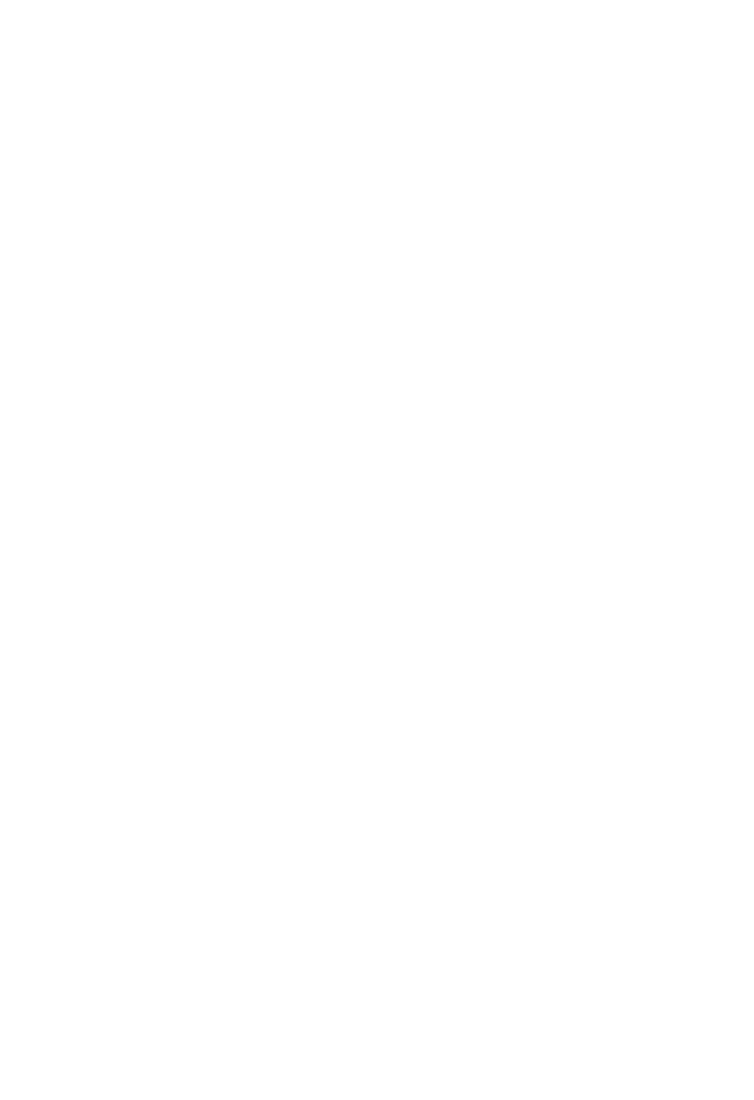
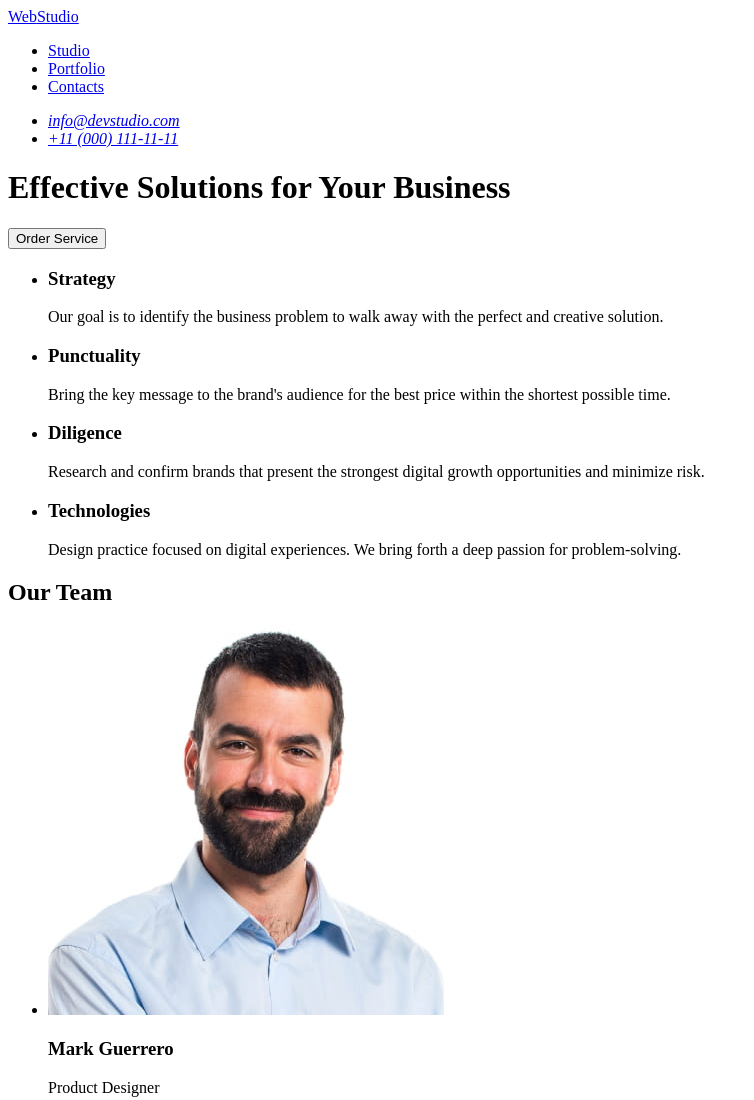
Before and after one commit to sofi-dobriak/goit-markup-hw-01, a plain HTML site: page index.html in a window 1280 px wide. Shown: the top 1100 px of the page, without its empty margins (0-754 px from the left). Before the commit the page ends 800 px from the top, so only its background shows below. Drawn offline with Linux system fonts and the light colour scheme.

Commit message:
Write HTML and add images

```diff
--- a/index.html
+++ b/index.html
@@ -8,7 +8,92 @@
 </head>
 
 <body>
+    <!-- Header -->
+    <header>
+        <a href="./index.html"><span>Web</span>Studio</a>
 
+        <!-- Navigation -->
+        <nav>
+            <ul>
+                <li><a href="#">Studio</a></li>
+                <li><a href="#">Portfolio</a></li>
+                <li><a href="#">Contacts</a></li>
+            </ul>
+
+            <!-- Address -->
+            <address>
+                <ul>
+                    <li><a href="mailto:info@devstudio.com">info@devstudio.com</a></li>
+                    <li><a href="tel:+11(000)1111111">+11 (000) 111-11-11</a></li>
+                </ul>
+            </address>
+        </nav>
+    </header>
+
+    <main>
+
+        <!-- Hero Section -->
+        <h1>Effective Solutions for Your Business</h1>
+        <button>Order Service</button>
+
+        <!-- Advantages -->
+        <h2 hidden>Advantages</h2>
+        <ul>
+            <li>
+                <h3>Strategy</h3>
+                <p>Our goal is to identify the business problem to walk away with the perfect and creative solution.</p>
+            </li>
+            <li>
+                <h3>Punctuality</h3>
+                <p>
+                    Bring the key message to the brand's audience for the best price within the shortest possible time.
+                </p>
+            </li>
+            <li>
+                <h3>Diligence</h3>
+                <p>
+                    Research and confirm brands that present the strongest digital growth opportunities and minimize
+                    risk.
+                </p>
+            </li>
+            <li>
+                <h3>Technologies</h3>
+                <p>
+                    Design practice focused on digital experiences. We bring forth a deep passion for problem-solving.
+                </p>
+            </li>
+        </ul>
+
+        <!-- Team -->
+        <h2>Our Team</h2>
+        <ul>
+            <li>
+                <img src="./images/mark-guerrero.jpg" alt="Mark Guerrero">
+                <h3>Mark Guerrero</h3>
+                <p>Product Designer</p>
+            </li>
+            <li>
+                <img src="./images/tom-ford.jpg" alt="Tom Ford">
+                <h3>Tom Ford</h3>
+                <p>Frontend Developer</p>
+            </li>
+            <li>
+                <img src="./images/camila-garcia.jpg" alt="Camila Garcia">
+                <h3>Camila Garcia</h3>
+                <p>Marketing</p>
+            </li>
+            <li>
+                <img src="./images/daniel-wilson.jpg" alt="Daniel Wilson">
+                <h3>Daniel Wilson</h3>
+                <p>UI Designer</p>
+            </li>
+        </ul>
+    </main>
+
+    <footer>
+        <a href="./index.html"><span>Web</span>Studio</a>
+        <p>Increase the flow of customers and sales for your business with digital marketing &amp; growth solutions.</p>
+    </footer>
 </body>
 
 </html>
```
Also changed, not shown: images/camila-garcia.jpg (added), images/daniel-wilson.jpg (added), images/logo.png (added), images/mark-guerrero.jpg (added), images/tom-ford.jpg (added), 1 other file.
